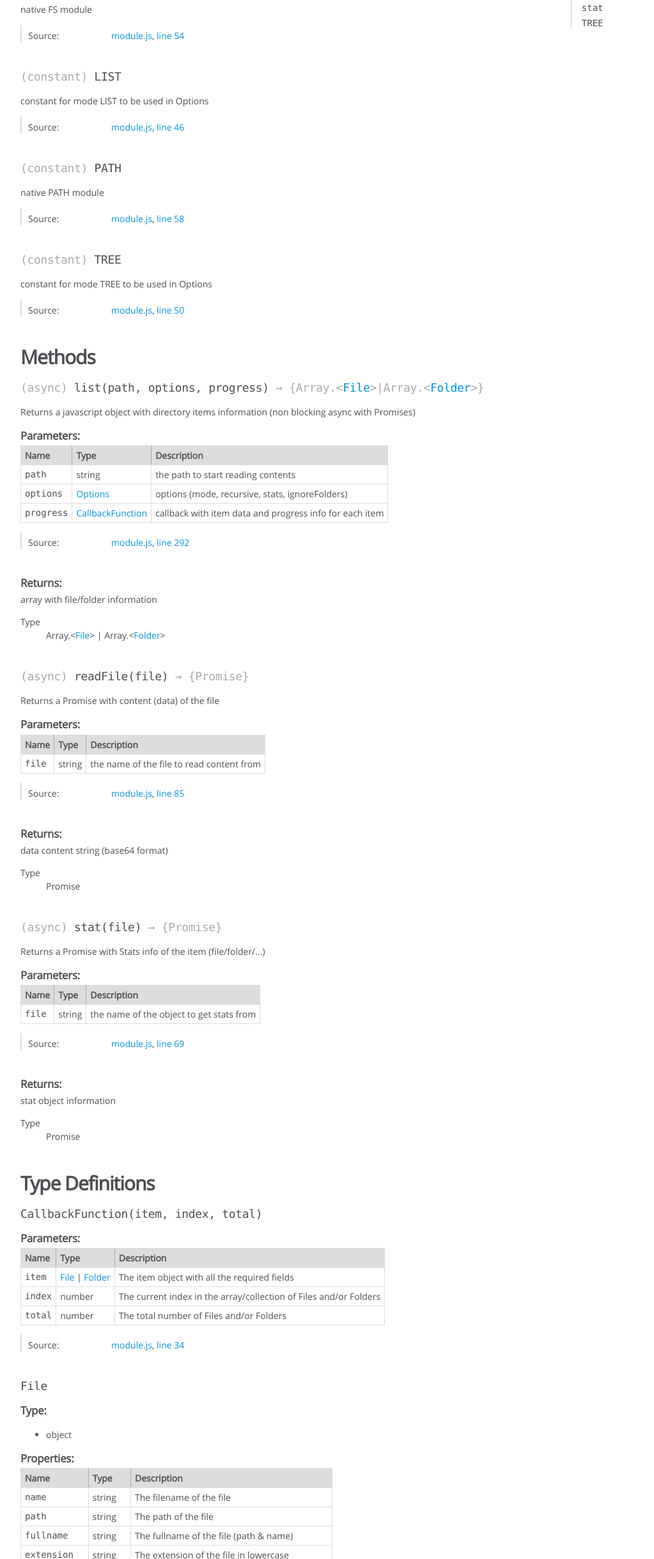
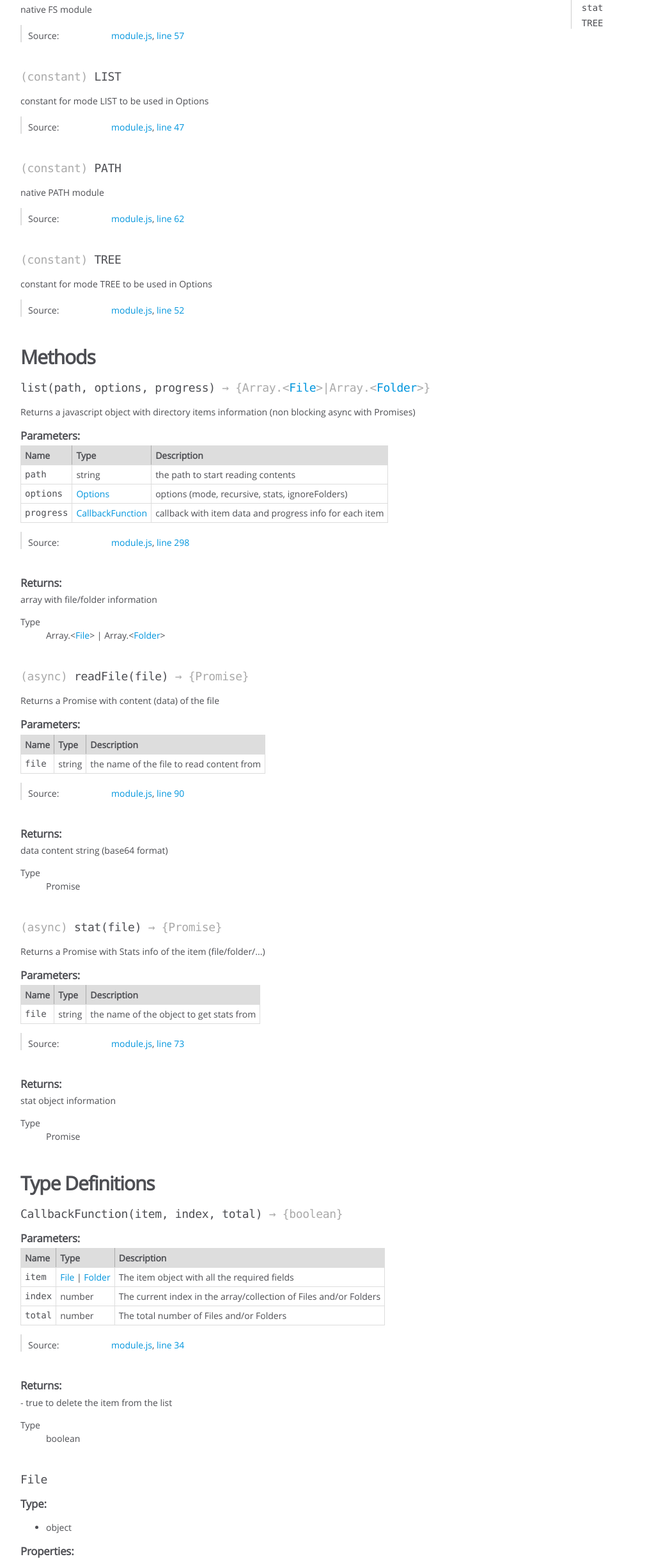
Before and after one commit to m0rtadelo/recursive-readdir-async, a website: page docs/global.html in a window 1280 px wide. Shown: the part 258-2694 px from the top of the page at 64% size, without its empty margins (0-1023 px from the left). Drawn offline with Linux system fonts and the light colour scheme.

Commit message:
UPDATE jsdoc html files

```diff
--- a/docs/global.html
+++ b/docs/global.html
@@ -142,7 +142,7 @@
 
     <dt class="tag-source">Source:</dt>
     <dd class="tag-source"><ul class="dummy"><li>
-        <a href="module.js.html">module.js</a>, <a href="module.js.html#line54">line 54</a>
+        <a href="module.js.html">module.js</a>, <a href="module.js.html#line57">line 57</a>
     </li></ul></dd>
 
 
@@ -204,7 +204,7 @@
 
     <dt class="tag-source">Source:</dt>
     <dd class="tag-source"><ul class="dummy"><li>
-        <a href="module.js.html">module.js</a>, <a href="module.js.html#line46">line 46</a>
+        <a href="module.js.html">module.js</a>, <a href="module.js.html#line47">line 47</a>
     </li></ul></dd>
 
 
@@ -266,7 +266,7 @@
 
     <dt class="tag-source">Source:</dt>
     <dd class="tag-source"><ul class="dummy"><li>
-        <a href="module.js.html">module.js</a>, <a href="module.js.html#line58">line 58</a>
+        <a href="module.js.html">module.js</a>, <a href="module.js.html#line62">line 62</a>
     </li></ul></dd>
 
 
@@ -328,7 +328,7 @@
 
     <dt class="tag-source">Source:</dt>
     <dd class="tag-source"><ul class="dummy"><li>
-        <a href="module.js.html">module.js</a>, <a href="module.js.html#line50">line 50</a>
+        <a href="module.js.html">module.js</a>, <a href="module.js.html#line52">line 52</a>
     </li></ul></dd>
 
 
@@ -356,7 +356,7 @@
 
 
 
-    <h4 class="name" id="list"><span class="type-signature">(async) </span>list<span class="signature">(path, options, progress)</span><span class="type-signature"> &rarr; {Array.&lt;<a href="global.html#File">File</a>>|Array.&lt;<a href="global.html#Folder">Folder</a>>}</span></h4>
+    <h4 class="name" id="list"><span class="type-signature"></span>list<span class="signature">(path, options, progress)</span><span class="type-signature"> &rarr; {Array.&lt;<a href="global.html#File">File</a>>|Array.&lt;<a href="global.html#Folder">Folder</a>>}</span></h4>
 
 
 
@@ -503,7 +503,7 @@
 
     <dt class="tag-source">Source:</dt>
     <dd class="tag-source"><ul class="dummy"><li>
-        <a href="module.js.html">module.js</a>, <a href="module.js.html#line292">line 292</a>
+        <a href="module.js.html">module.js</a>, <a href="module.js.html#line298">line 298</a>
     </li></ul></dd>
 
 
@@ -663,7 +663,7 @@
 
     <dt class="tag-source">Source:</dt>
     <dd class="tag-source"><ul class="dummy"><li>
-        <a href="module.js.html">module.js</a>, <a href="module.js.html#line85">line 85</a>
+        <a href="module.js.html">module.js</a>, <a href="module.js.html#line90">line 90</a>
     </li></ul></dd>
 
 
@@ -820,7 +820,7 @@
 
     <dt class="tag-source">Source:</dt>
     <dd class="tag-source"><ul class="dummy"><li>
-        <a href="module.js.html">module.js</a>, <a href="module.js.html#line69">line 69</a>
+        <a href="module.js.html">module.js</a>, <a href="module.js.html#line73">line 73</a>
     </li></ul></dd>
 
 
@@ -882,7 +882,7 @@
 
 
 
-    <h4 class="name" id="CallbackFunction"><span class="type-signature"></span>CallbackFunction<span class="signature">(item, index, total)</span><span class="type-signature"></span></h4>
+    <h4 class="name" id="CallbackFunction"><span class="type-signature"></span>CallbackFunction<span class="signature">(item, index, total)</span><span class="type-signature"> &rarr; {boolean}</span></h4>
 
 
 
@@ -1051,6 +1051,28 @@
 
 
 
+<h5>Returns:</h5>
+
+
+<div class="param-desc">
+    - true to delete the item from the list
+</div>
+
+
+
+<dl>
+    <dt>
+        Type
+    </dt>
+    <dd>
+
+<span class="param-type">boolean</span>
+
+
+    </dd>
+</dl>
+
+
 
 
 
@@ -1935,7 +1957,7 @@
 
     <dt class="tag-source">Source:</dt>
     <dd class="tag-source"><ul class="dummy"><li>
-        <a href="module.js.html">module.js</a>, <a href="module.js.html#line298">line 298</a>
+        <a href="module.js.html">module.js</a>, <a href="module.js.html#line304">line 304</a>
     </li></ul></dd>
 
 
@@ -1965,13 +1987,13 @@
 </div>
 
 <nav>
-    <h2><a href="index.html">Home</a></h2><h3>Global</h3><ul><li><a href="global.html#FS">FS</a></li><li><a href="global.html#list">list</a></li><li><a href="global.html#LIST">LIST</a></li><li><a href="global.html#PATH">PATH</a></li><li><a href="global.html#readFile">readFile</a></li><li><a href="global.html#stat">stat</a></li><li><a href="global.html#TREE">TREE</a></li></ul>
+    <h2><a href="index.html">Home</a></h2><h3>Global</h3><ul><li><a href="global.html#FS">FS</a></li><li><a href="global.html#LIST">LIST</a></li><li><a href="global.html#list">list</a></li><li><a href="global.html#PATH">PATH</a></li><li><a href="global.html#readFile">readFile</a></li><li><a href="global.html#stat">stat</a></li><li><a href="global.html#TREE">TREE</a></li></ul>
 </nav>
 
 <br class="clear">
 
 <footer>
-    Documentation generated by <a href="https://github.com/jsdoc3/jsdoc">JSDoc 3.5.5</a> on Sat Mar 09 2019 22:06:33 GMT+0100 (GMT+01:00)
+    Documentation generated by <a href="https://github.com/jsdoc3/jsdoc">JSDoc 3.5.5</a> on Sat Mar 09 2019 22:37:49 GMT+0100 (GMT+01:00)
 </footer>
 
 <script> prettyPrint(); </script>
```
Also changed, not shown: docs/index.html (+3 -3 lines), docs/module.js.html (+10 -49 lines).
